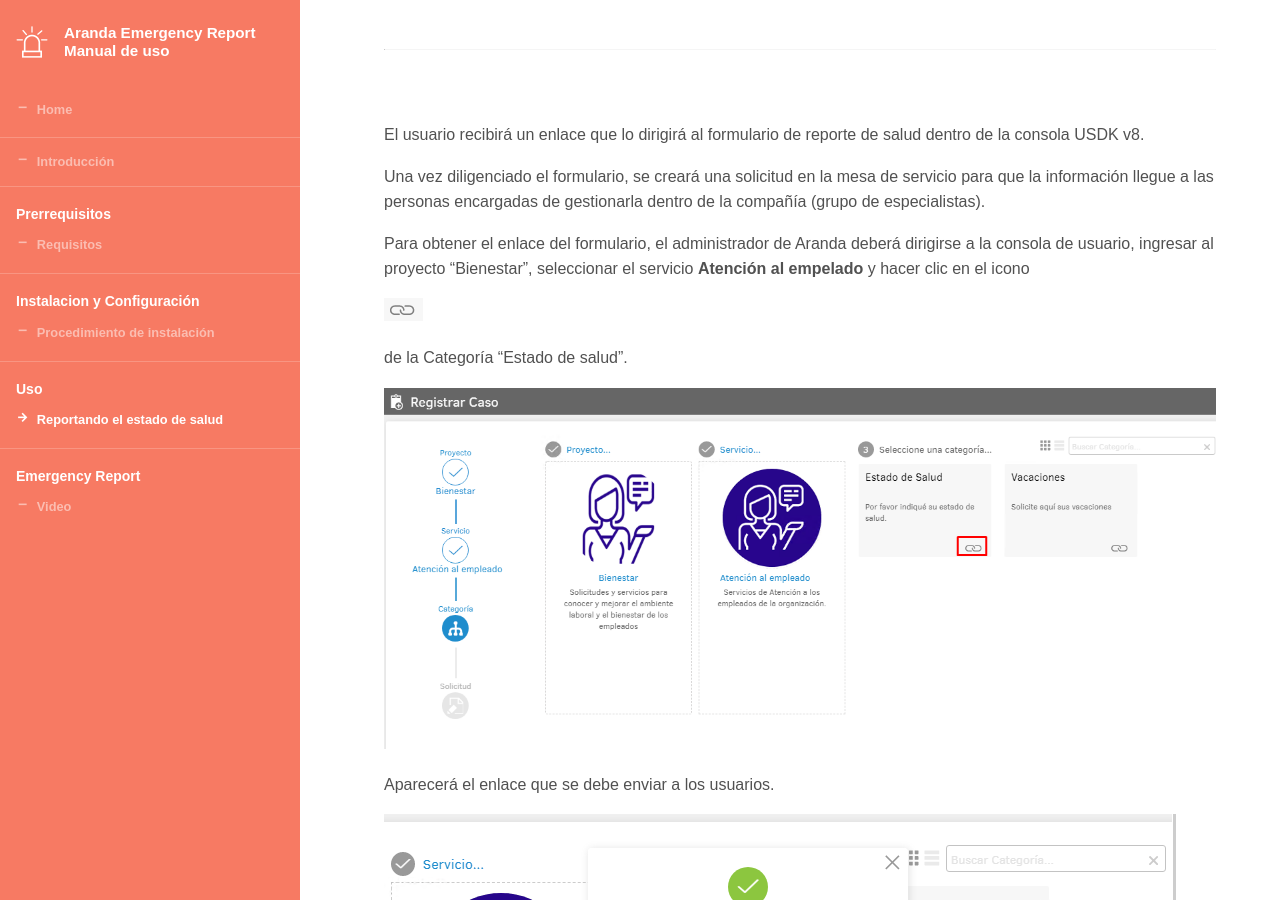
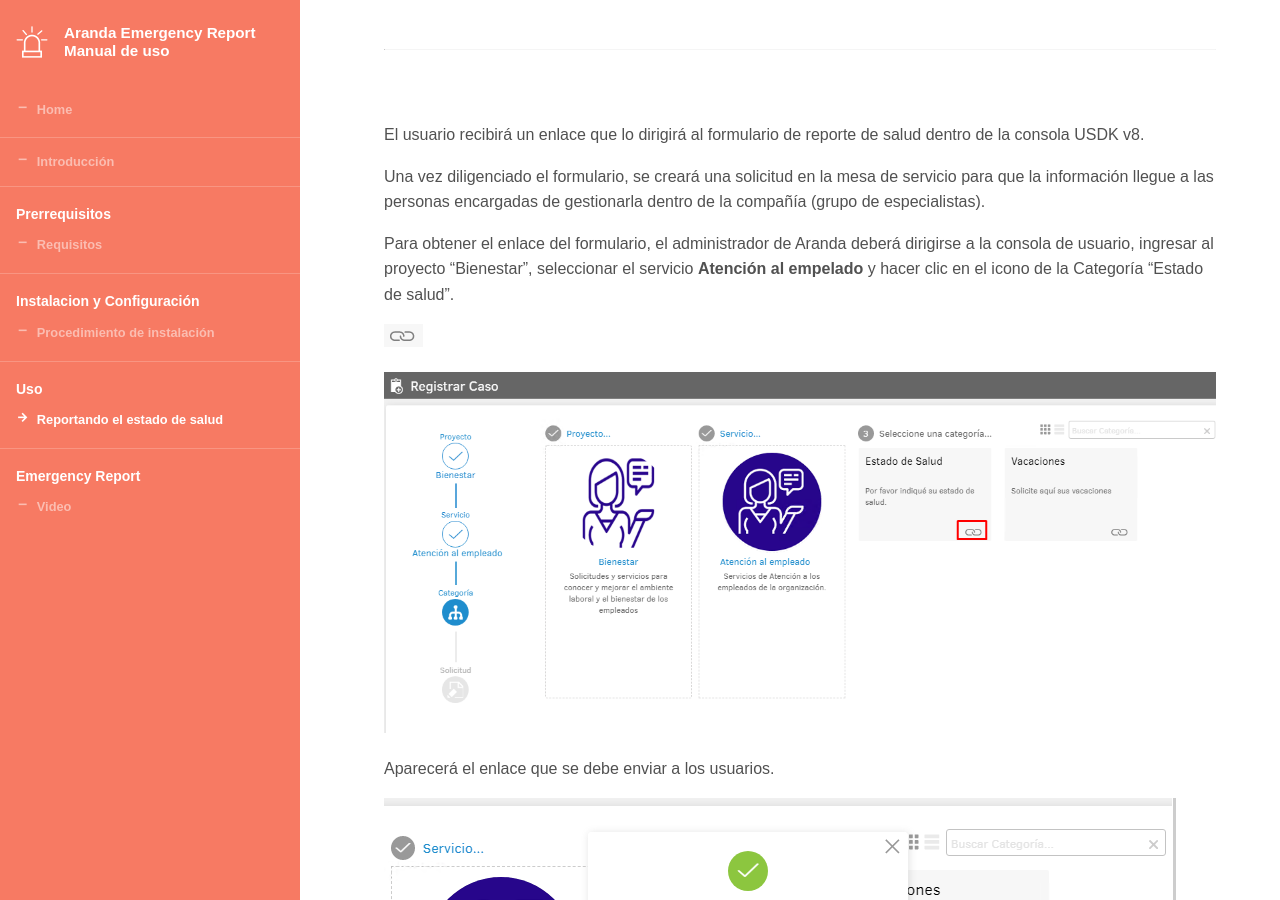
Before and after one commit to Nats85/ArandaEmergencyReport, a Jekyll site: the page built from _docs/uso/uso.md, in a window 1280 px wide and 900 px high, scrolled down 344 px. Built offline with Jekyll 4.4.1, drawn with Linux system fonts in a browser that asks for light colours.

Commit message:
Update uso.md

```diff
--- a/_docs/uso/uso.md
+++ b/_docs/uso/uso.md
@@ -18,11 +18,10 @@ dentro de la compañía (grupo de especialistas).
 
 Para obtener el enlace del formulario, el administrador de Aranda deberá
 dirigirse a la consola de usuario, ingresar al proyecto “Bienestar”, seleccionar
-el servicio **Atención al empelado** y hacer clic en el icono
+el servicio **Atención al empelado** y hacer clic en el icono de la Categoría “Estado de salud”.
 
 ![]({{ site.baseurl }}/styleguide/images/01f55473111f3f84295d81ac192ce5ca.png)
 
-de la Categoría “Estado de salud”.
 
 ![]({{ site.baseurl }}/styleguide/images/08a08ce92f4389f856c463d5620f8c86.png)
 
```
